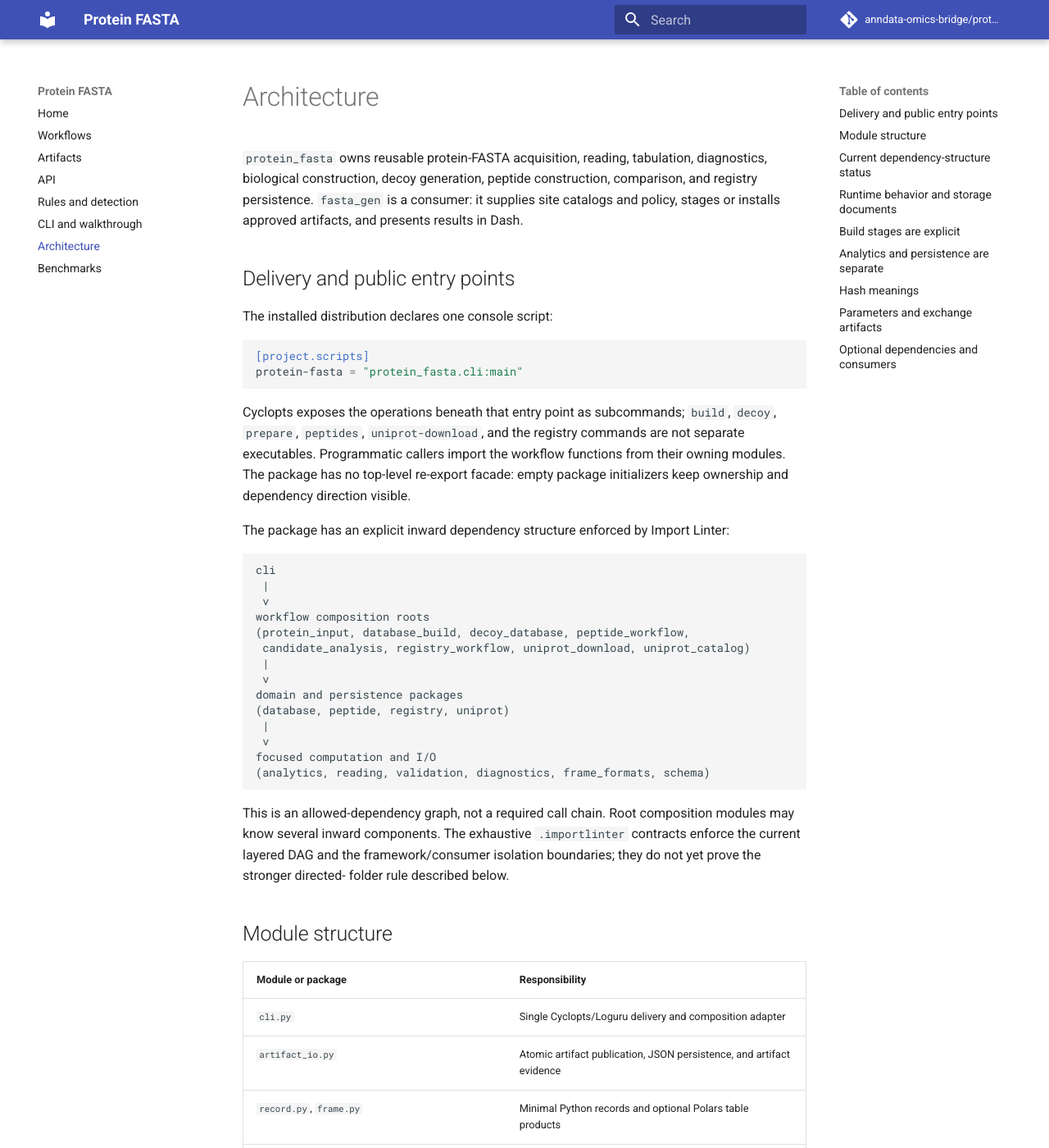
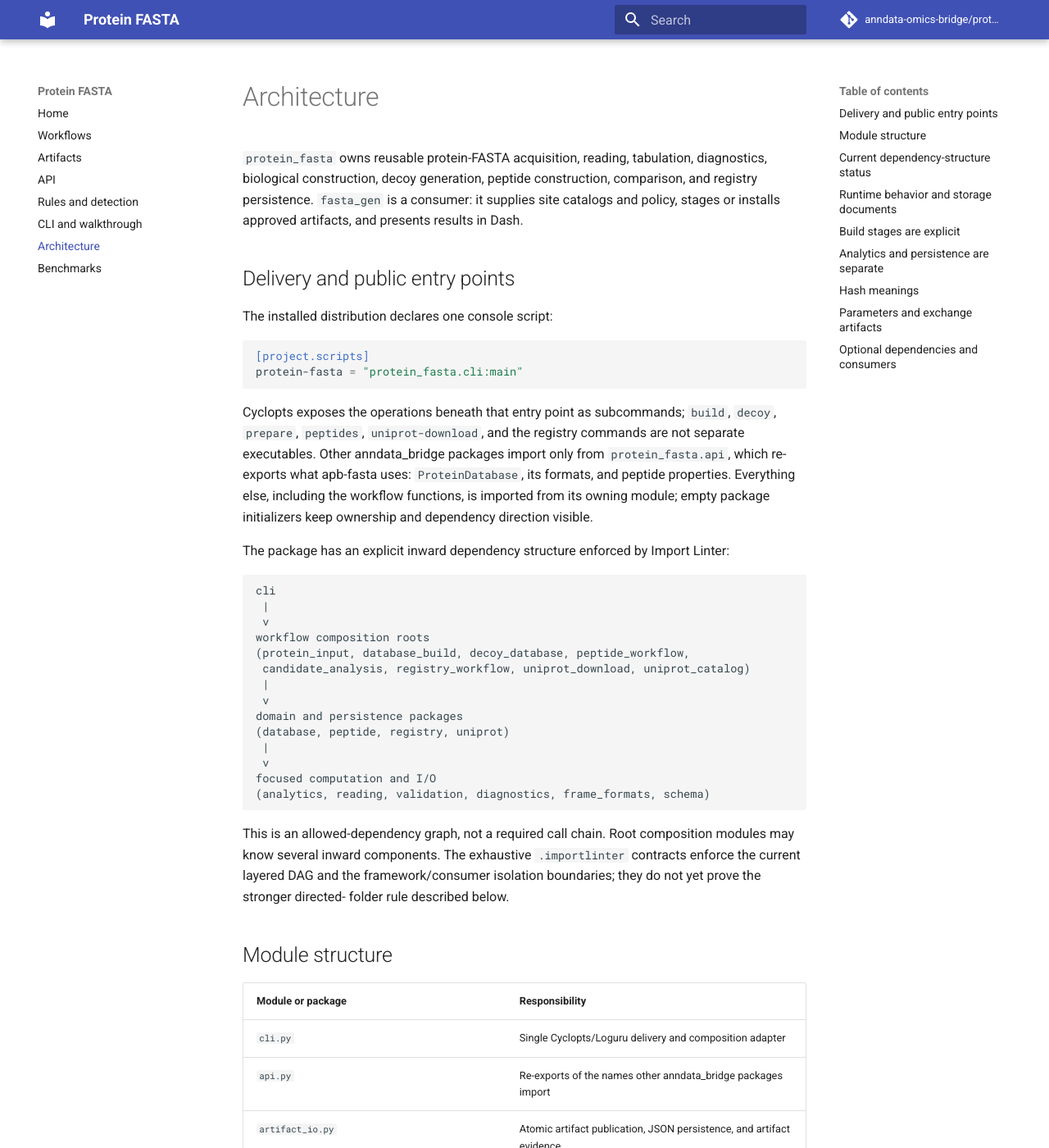
Before and after one commit to anndata-omics-bridge/protein-fasta, an MkDocs documentation site: the page built from docs/architecture.md, in a window 1280 px wide and 1400 px high. Shown: the whole window at 82% size. Built offline with MkDocs 1.6.1 and Material for MkDocs 9.7.7, drawn with Linux system fonts in a browser that asks for light colours; comment, search, counter and statistics services are not loaded; some of the changed text lies outside the part shown.

Commit message:
docs: siblings import protein_fasta.api; 25 subcommands; uniprot extra; sync with the docs group

````diff
--- a/docs/architecture.md
+++ b/docs/architecture.md
@@ -14,11 +14,7 @@ The installed distribution declares one console script:
 protein-fasta = "protein_fasta.cli:main"
 ```
 
-Cyclopts exposes the operations beneath that entry point as subcommands; `build`, `decoy`,
-`prepare`, `peptides`, `uniprot-download`, and the registry commands are not separate executables.
-Programmatic callers import the workflow functions from their owning modules. The package has no
-top-level re-export facade: empty package initializers keep ownership and dependency direction
-visible.
+Cyclopts exposes the operations beneath that entry point as subcommands; `build`, `decoy`, `prepare`, `peptides`, `uniprot-download`, and the registry commands are not separate executables. Other anndata_bridge packages import only from `protein_fasta.api`, which re-exports what apb-fasta uses: `ProteinDatabase`, its formats, and peptide properties. Everything else, including the workflow functions, is imported from its owning module; empty package initializers keep ownership and dependency direction visible.
 
 The package has an explicit inward dependency structure enforced by Import Linter:
 
@@ -49,6 +45,7 @@ folder rule described below.
 | Module or package | Responsibility |
 | --- | --- |
 | `cli.py` | Single Cyclopts/Loguru delivery and composition adapter |
+| `api.py` | Re-exports of the names other anndata_bridge packages import |
 | `artifact_io.py` | Atomic artifact publication, JSON persistence, and artifact evidence |
 | `record.py`, `frame.py` | Minimal Python records and optional Polars table products |
 | `diagnostic_summary.py`, `summary.py` | Aggregate diagnostic and sequence statistics |
@@ -66,6 +63,7 @@ folder rule described below.
 | `protein_input.py`, `database_build.py` | Source preparation and biological assembly roots |
 | `decoy_database.py`, `decoy_report.py` | Search-database generation and method diagnostics |
 | `peptide/`, `peptide_workflow.py` | Peptide model, executors, artifacts, and comparisons |
+| `peptide_frame.py` | Polars frame of sequence-derived peptide properties |
 | `uniprot/`, `uniprot_catalog.py`, `uniprot_download.py` | Provider transport, catalog, resolution, and acquisition |
 | `registry/indexing.py` | FASTA/inventory indexing, schema version 11, and typed records |
 | `registry/comparisons.py`, `pair_metrics.py` | Storage queries for database comparisons |
````
Also changed, not shown: AGENTS.md (+1 -1 lines), README.md (+1 -1 lines), docs/api.md (+1 -0 lines), docs/cli_walkthrough.md (+1 -1 lines), docs/configuration.md (+1 -1 lines).
